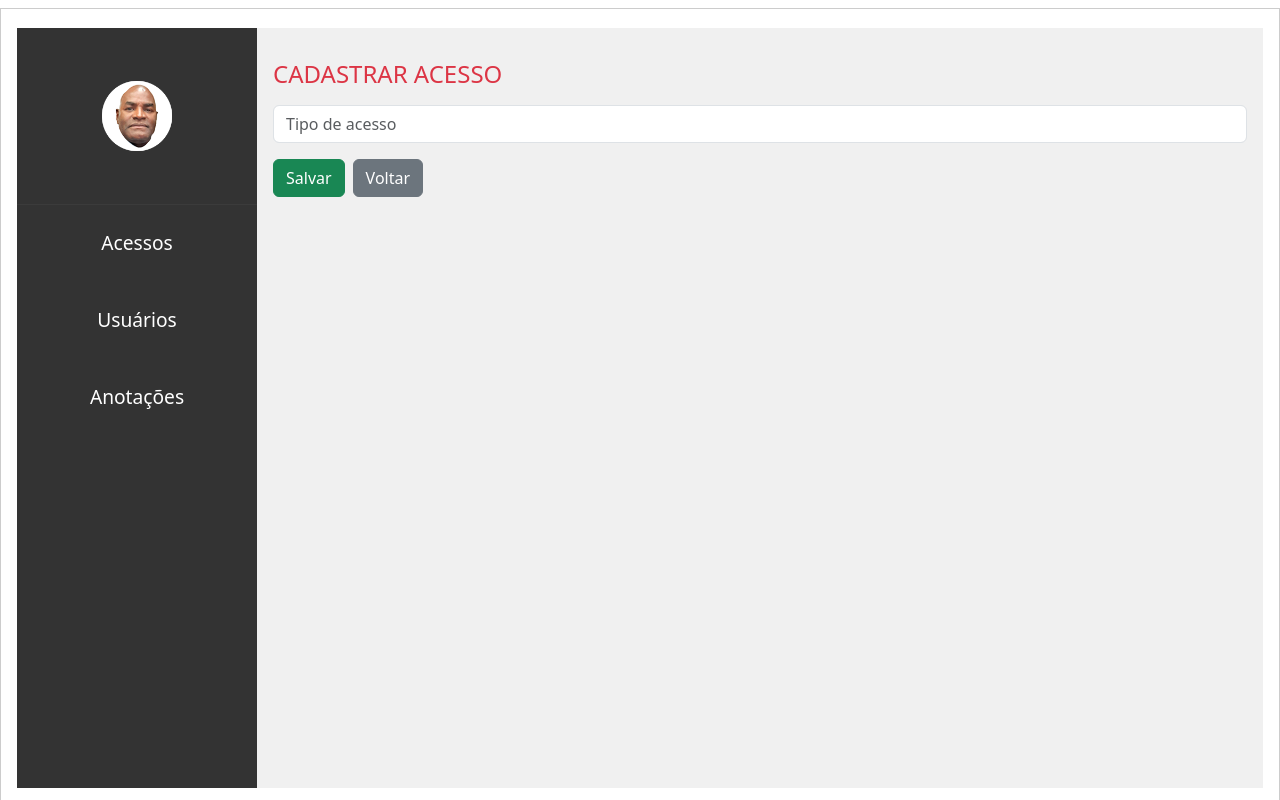
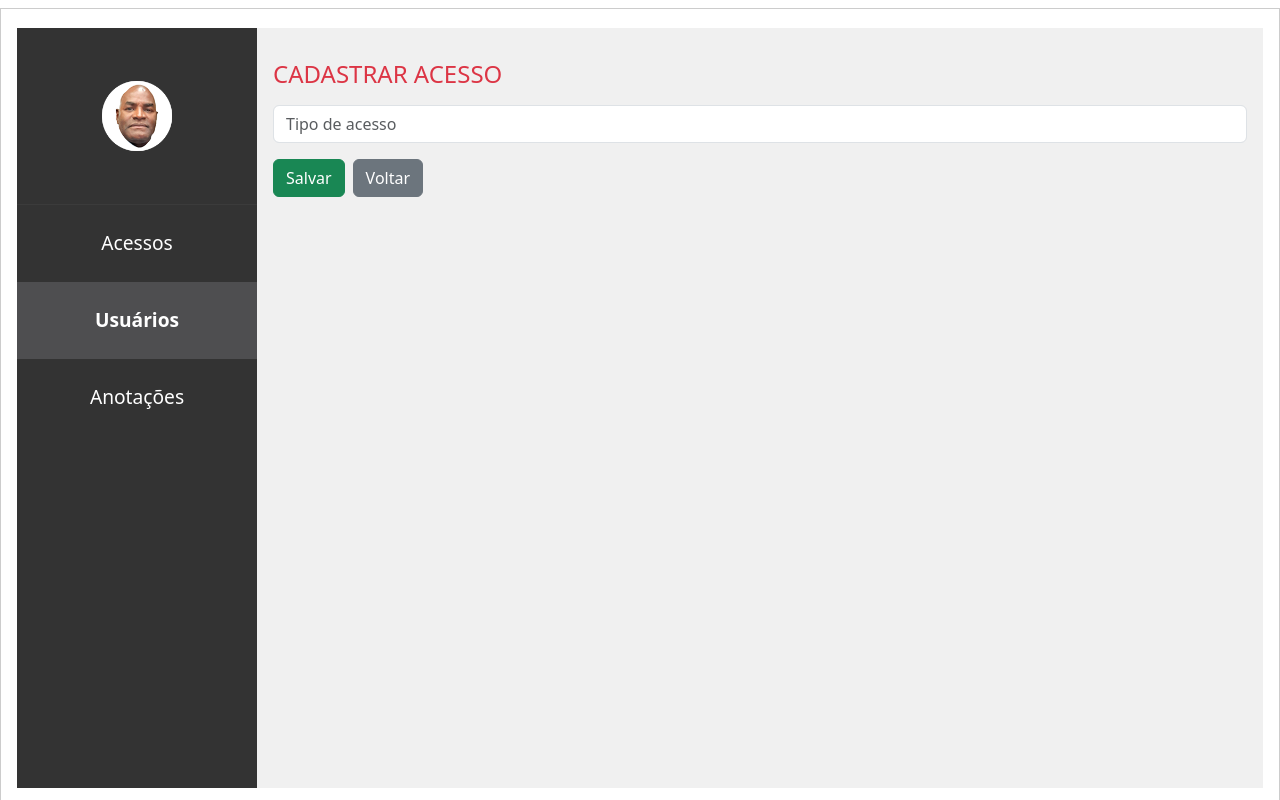
Before and after one commit to edsof-projects/spring-boot-sistema-anotacoes-frontend, a React (Vite) app: page /acessos/cadastrar in a window 1280 px wide. Built offline with nearby package versions, Linux system fonts and the light colour scheme.

Commit message:
feat:ajuste feito nos links da sidebar/setando o link clicado

```diff
--- a/src/components/Acessos/ListAcessos/index.jsx
+++ b/src/components/Acessos/ListAcessos/index.jsx
@@ -48,9 +48,9 @@ const ListAcessos = () => {
                 <div class="col-md-4 text-center">
                     <Title title="Acessos" isPrimario={true} />
                 </div>
-                <div class="col-md-4  p-2 d-flex justify-content-end">
+                <div class="col-md-4  d-flex justify-content-end">
                     <button
-                        className="btn btn-success"
+                        className="btn btn-success px-5 md-3"
                         disabled={isSearching}
                         onClick={() => {
                             setTextoTitle("Cadastrar Acesso")
@@ -77,7 +77,7 @@ const ListAcessos = () => {
                             <td className="align-middle">
                                 <div className="d-flex justify-content-end gap-2">
                                     <button
-                                        className="btn btn-warning"
+                                        className="btn btn-warning px-3"
                                         onClick={() => {
                                             setTextoTitle("Editar Acesso")
                                             navigate(`/acessos/editar/${acesso.id}`)
@@ -85,7 +85,7 @@ const ListAcessos = () => {
                                         Editar
                                     </button>
                                     <button
-                                        className="btn btn-danger"
+                                        className="btn btn-danger px-3"
                                         onClick={() => {
                                             setTextoTitle("Excluir Acesso")
                                             navigate(`/acessos/deletar/${acesso.id}`)
--- a/src/components/Admin/Admin.css
+++ b/src/components/Admin/Admin.css
@@ -46,7 +46,7 @@
    padding: 0;
 }
 
-.sidebar .nav ul li a{
+.sidebar .nav ul li .nav-link{
    background-color: transparent;
    color: #ffffff;
    display: block;
@@ -57,8 +57,9 @@
    transition: all .5s;
 }
 
-.sidebar .nav ul li a:hover{
-   background-color: #b3b3b32c;
+.sidebar .nav ul li .nav-link:hover,
+.sidebar .nav ul li .nav-link.active {
+   background-color: #cfcfda2c;
    font-weight: 600;
 }
 
--- a/src/components/Admin/index.jsx
+++ b/src/components/Admin/index.jsx
@@ -1,6 +1,6 @@
-import { useState } from "react"
-import  Foto        from "../../assets/usuario.png"
-import { Outlet, useNavigate }   from "react-router-dom"
+import { useState }                      from "react"
+import  Foto                             from "../../assets/usuario.png"
+import { NavLink, Outlet, useNavigate }  from "react-router-dom"
 import "./Admin.css"
 
 const Admin = () => {
@@ -17,9 +17,31 @@ const Admin = () => {
 
             <nav className="nav">
               <ul>
-                  <li><a href="#" onClick={(e)=>{e.preventDefault(); navigate("/")}}>Acessos</a></li>
-                  <li><a href="#">Usuários</a></li>
-                  <li><a href="#">Anotações</a></li>
+                  <li>
+                    <NavLink
+                      to="/"
+                      end
+                      className={({ isActive }) => isActive ? "nav-link active" : "nav-link"}
+                      >
+                      Acessos
+                    </NavLink>
+                  </li>
+                  <li>
+                    <NavLink
+                      to="/acessos/cadastrar"
+                      className={({ isActive }) => isActive ? "nav-link active" : "nav-link"}
+                      >
+                      Usuários
+                    </NavLink>
+                  </li>
+                  <li>
+                    <NavLink
+                      to="/anotacoes"
+                      className={({ isActive }) => isActive ? "nav-link active" : "nav-link"}
+                      >
+                      Anotações
+                    </NavLink>
+                  </li>
               </ul>
             </nav>
 
--- a/src/services/ServiceAcessos.js
+++ b/src/services/ServiceAcessos.js
@@ -1,8 +1,8 @@
 import axios from "axios"
 
-const RES_API_BASE_URL = "http://localhost:8090/nivelacesso"
+const RES_API_BASE_URL = "http://localhost:8081/nivelacesso"
 
-export const getAllAcessos =       ()       => axios.get(RES_API_BASE_URL)
+export const getAllAcessos = ()             => axios.get(RES_API_BASE_URL)
 export const getTipoById   = (id)           => axios.get(`${RES_API_BASE_URL}/${id}`)
 export const createAcesso  = (tipo)         => axios.post(RES_API_BASE_URL, tipo)
 export const editAcesso    = (tipo, id)     => axios.put(`${RES_API_BASE_URL}/${id}`, tipo)
```
